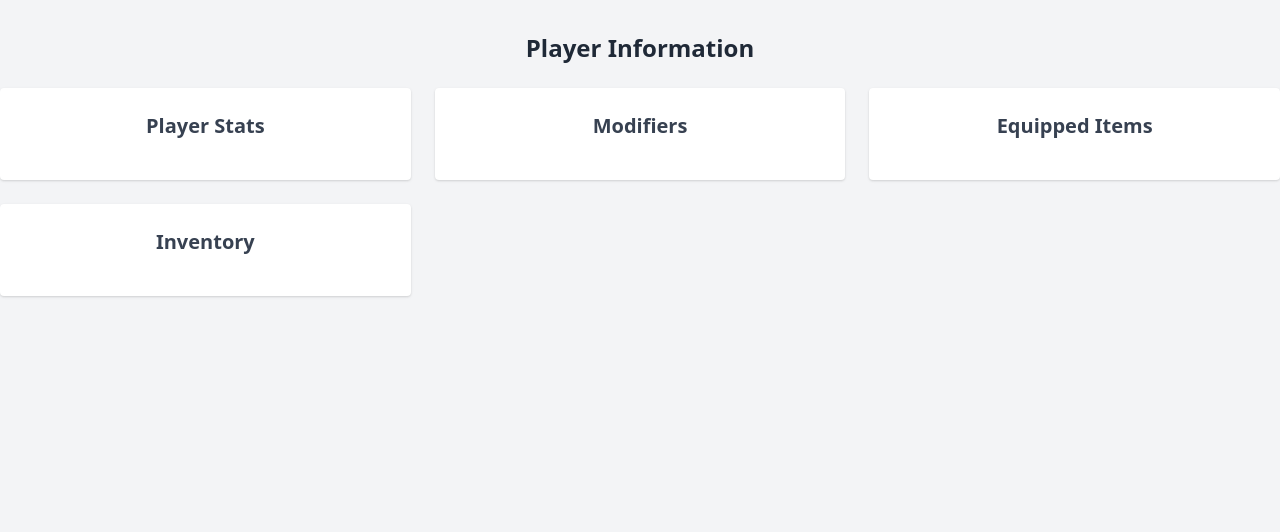
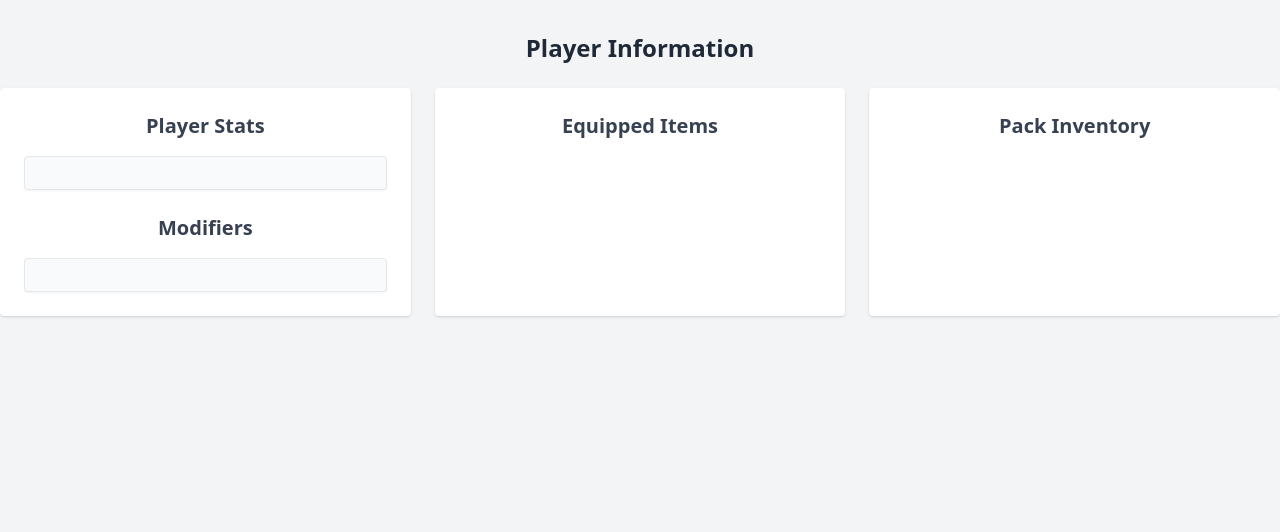
Before and after one commit to schaeferka/k8s-dungeon-crawl, a Flask app: page /player in a window 1280 px wide. Shown: the part 68-600 px from the top of the page. Run offline with Flask 3, Linux system fonts and the light colour scheme; data that the repository does not hold is empty.

Commit message:
updated portal page styling

```diff
--- a/portal/app/static/js/player.js
+++ b/portal/app/static/js/player.js
@@ -20,8 +20,8 @@ async function fetchPlayerData() {
 
 function createSectionElement(title, content) {
     const section = document.createElement('div');
-    section.classList.add('item-section', 'border', 'p-4', 'rounded', 'my-2', 'shadow-lg');
-    section.innerHTML = title ? `<strong>${title}:</strong><br>${content}` : content;
+    section.classList.add('item-section', 'my-4', 'p-4', 'border', 'rounded', 'bg-gray-50', 'shadow-sm');
+    section.innerHTML = title ? `<span class="text-lg font-semibold text-gray-800">${title}</span>${content}` : content;
     return section;
 }
 
@@ -30,6 +30,7 @@ function populateSection(keys, data, container) {
     keys.forEach(key => {
         const value = key in data ? data[key] : "N/A";
         const item = document.createElement('p');
+        item.classList.add('text-gray-600');
         item.textContent = `${key}: ${value}`;
         container.appendChild(item);
     });
@@ -82,7 +83,7 @@ function updatePlayerInfo(playerInfo) {
     if (playerInfo.pack && Object.keys(playerInfo.pack).length > 0) {
         Object.values(playerInfo.pack).forEach(item => {
             const content = `
-                <strong>${item.kind || "Unknown Item"}</strong> (${item.category || "Unknown Category"}):<br>
+                <span class="text-lg font-semibold text-gray-800">${item.kind || "Unknown Item"} - (${item.category || "Unknown Category"})</span><br>
                 Quantity: ${item.quantity || 1}<br>
                 Armor: ${item.armor || 0}<br>
                 Damage: ${item.damage ? `${item.damage.min || 0} - ${item.damage.max || 0}` : 'N/A'}<br>
--- a/portal/app/templates/player.html
+++ b/portal/app/templates/player.html
@@ -10,13 +10,11 @@
         <!-- First Column: Player Stats and Modifiers -->
         <section class="bg-white p-6 rounded shadow" id="player-stats-section">
             <h2 class="text-xl font-semibold text-gray-700 text-center mb-4">Player Stats</h2>
-            <div id="player-stats" class="text-gray-600">
+            <div id="player-stats" class="text-gray-600 bg-gray-50 p-4 border rounded shadow-sm">
                 <!-- JavaScript will populate this area -->
             </div>
-        </section>
-        <section class="bg-white p-6 rounded shadow" id="modifiers-section">
-            <h2 class="text-xl font-semibold text-gray-700 text-center mb-4">Modifiers</h2>
-            <div id="modifiers" class="text-gray-600">
+            <h2 class="text-xl font-semibold text-gray-700 text-center mt-6 mb-4">Modifiers</h2>
+            <div id="modifiers" class="text-gray-600 bg-gray-50 p-4 border rounded shadow-sm">
                 <!-- JavaScript will populate this area -->
             </div>
         </section>
@@ -24,15 +22,15 @@
         <!-- Second Column: Equipped Items -->
         <section class="bg-white p-6 rounded shadow" id="items-section">
             <h2 class="text-xl font-semibold text-gray-700 text-center mb-4">Equipped Items</h2>
-            <div id="items" class="text-gray-600">
+            <div id="items">
                 <!-- JavaScript will populate this area -->
             </div>
         </section>
 
         <!-- Third Column: Inventory -->
         <section class="bg-white p-6 rounded shadow" id="inventory-section">
-            <h2 class="text-xl font-semibold text-gray-700 text-center mb-4">Inventory</h2>
-            <div id="inventory-items" class="text-gray-600">
+            <h2 class="text-xl font-semibold text-gray-700 text-center mb-4">Pack Inventory</h2>
+            <div id="inventory-items">
                 <!-- JavaScript will populate this area -->
             </div>
         </section>
```
Also changed, not shown: portal/app/static/js/monsters.js (+12 -8 lines).
